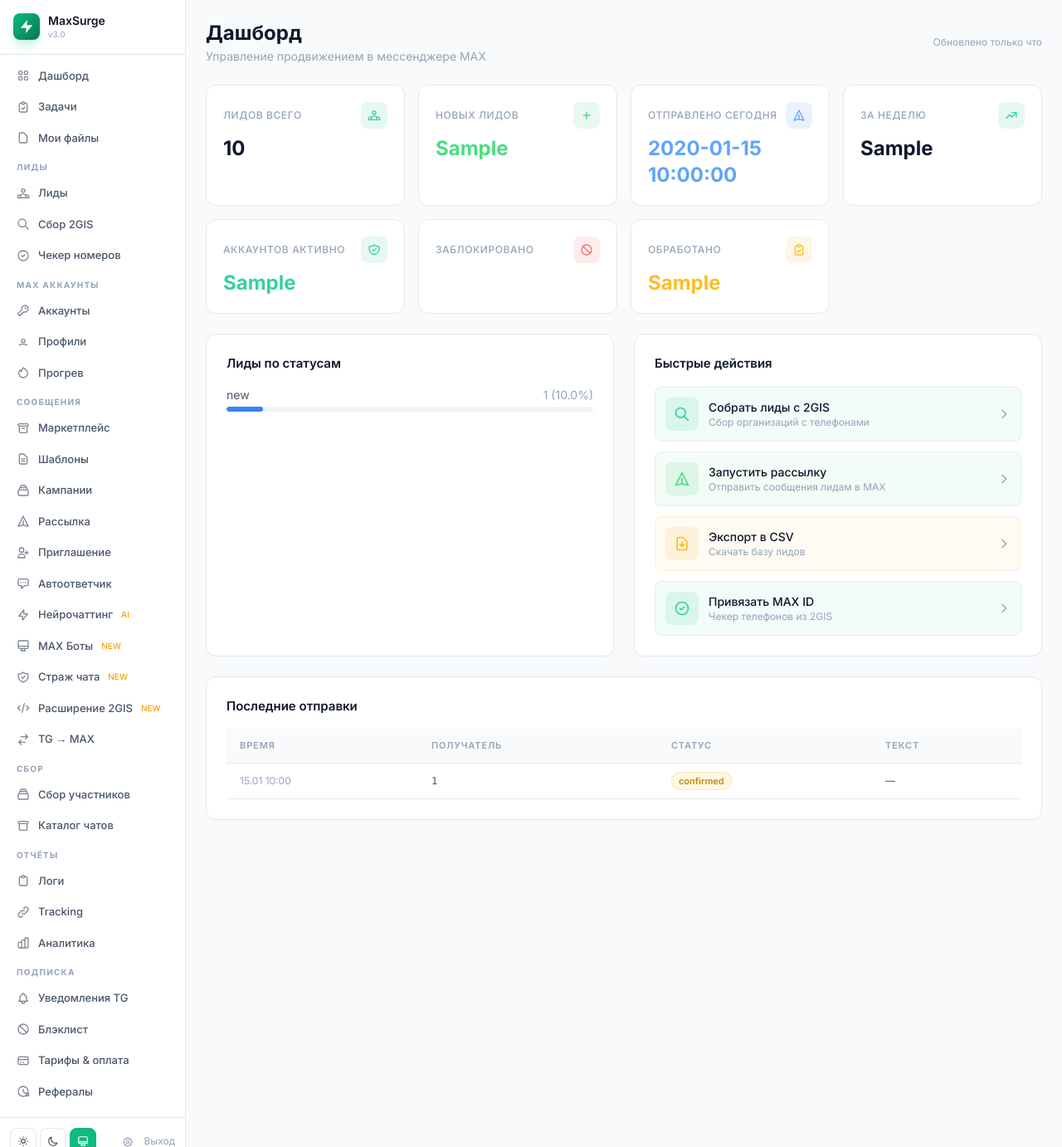
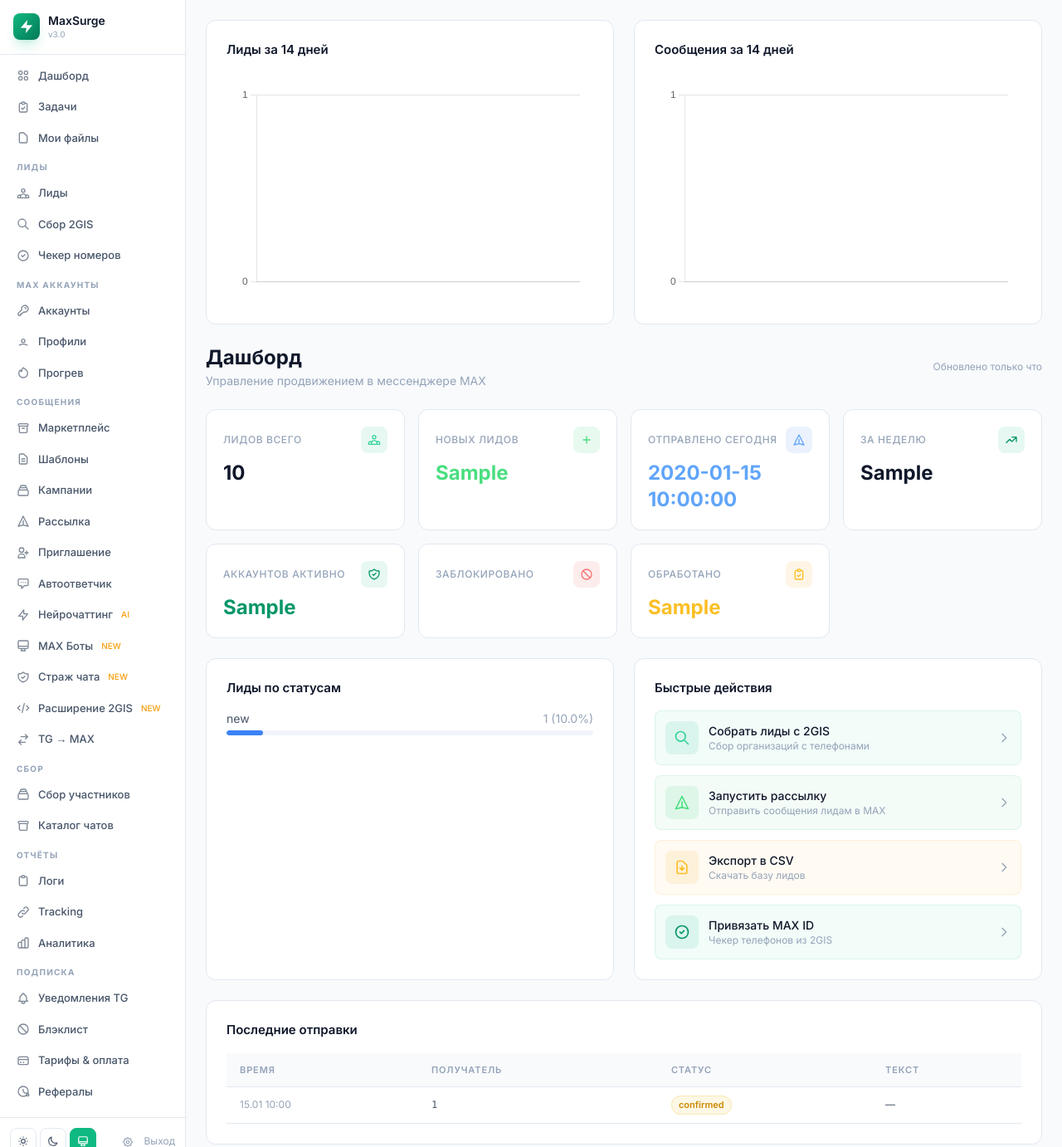
Before and after one commit to xyleo23/maxsurge, a FastAPI app: template web/templates/dashboard.html in a window 1280 px wide. Shown: the top 1382 px of the page at 83% size. Run offline with FastAPI, Linux system fonts and the light colour scheme; the template is opened without the code that fills it: most values are stand-ins (such as "Sample title", 1, 10 or a date in 2020); parts of the project's set-up code (start-up, migrations or seed data) failed here and were passed over; some libraries are stand-ins or nearby versions.

Commit message:
fix(templates): close title block on dashboard and leads pages
Bug: {% block title %} — Дашборд (no closing tag) caused entire page
HTML (charts, scripts, etc) to leak into browser tab title. Browser
showed titles like "MaxSurge — Дашборд <!-- Charts --> <div class..."
which looks unprofessional and breaks SEO.

Fix: close title block immediately after the text, move everything
else to content block where it belongs.

Affected pages:
- /app/ (dashboard.html) — charts, onboarding, onboarding JS moved into content
- /app/leads/ (leads.html) — lead card popup moved into content

Verified: all panel pages now have clean <title> tags.

```diff
--- a/web/templates/dashboard.html
+++ b/web/templates/dashboard.html
@@ -1,5 +1,6 @@
 {% extends "base.html" %}
-{% block title %} — Дашборд
+{% block title %} — Дашборд{% endblock %}
+{% block content %}
 <!-- Charts -->
 <div class="grid grid-cols-1 lg:grid-cols-2 gap-6 mb-6">
   <div class="card">
@@ -28,8 +29,6 @@
 })();
 </script>
 
-{% endblock %}
-{% block content %}
 <div class="flex items-center justify-between mb-6">
   <div>
     <h1 class="text-2xl font-bold text-[color:var(--text-primary)]">Дашборд</h1>
@@ -43,13 +42,13 @@
   <div class="flex items-start justify-between mb-4">
     <div>
       <div class="flex items-center gap-2 mb-1">
-        <svg class="w-5 h-5 text-emerald-400" fill="none" stroke="currentColor" viewBox="0 0 24 24"><path stroke-linecap="round" stroke-linejoin="round" stroke-width="2" d="M9 12l2 2 4-4m5.618-4.016A11.955 11.955 0 0112 2.944a11.955 11.955 0 01-8.618 3.04A12.02 12.02 0 003 9c0 5.591 3.824 10.29 9 11.622 5.176-1.332 9-6.03 9-11.622 0-1.042-.133-2.052-.382-3.016z"/></svg>
+        <svg class="w-5 h-5 text-emerald-600" fill="none" stroke="currentColor" viewBox="0 0 24 24"><path stroke-linecap="round" stroke-linejoin="round" stroke-width="2" d="M9 12l2 2 4-4m5.618-4.016A11.955 11.955 0 0112 2.944a11.955 11.955 0 01-8.618 3.04A12.02 12.02 0 003 9c0 5.591 3.824 10.29 9 11.622 5.176-1.332 9-6.03 9-11.622 0-1.042-.133-2.052-.382-3.016z"/></svg>
         <h3 class="font-semibold" style="color:var(--text-primary)">Добро пожаловать в MaxSurge!</h3>
       </div>
       <p class="text-sm" style="color:var(--text-muted)">Выполните шаги чтобы запустить первую сообщения</p>
     </div>
     <div class="text-right">
-      <div class="text-2xl font-bold text-emerald-400">{{ onboarding_done }}/{{ onboarding_total }}</div>
+      <div class="text-2xl font-bold text-emerald-600">{{ onboarding_done }}/{{ onboarding_total }}</div>
       <div class="text-xs" style="color:var(--text-muted)">выполнено</div>
     </div>
   </div>
@@ -118,7 +117,7 @@
     <div class="flex items-center justify-between mb-2">
       <span class="text-[color:var(--text-muted)] text-xs font-medium uppercase tracking-wider">За неделю</span>
       <div class="w-8 h-8 rounded-lg bg-emerald-500/10 flex items-center justify-center">
-        <svg class="w-4 h-4 text-emerald-400" fill="none" stroke="currentColor" viewBox="0 0 24 24"><path stroke-linecap="round" stroke-linejoin="round" stroke-width="2" d="M13 7h8m0 0v8m0-8l-8 8-4-4-6 6"/></svg>
+        <svg class="w-4 h-4 text-emerald-600" fill="none" stroke="currentColor" viewBox="0 0 24 24"><path stroke-linecap="round" stroke-linejoin="round" stroke-width="2" d="M13 7h8m0 0v8m0-8l-8 8-4-4-6 6"/></svg>
       </div>
     </div>
     <div class="text-2xl font-bold text-[color:var(--text-primary)]">{{ sent_week }}</div>
@@ -128,10 +127,10 @@
     <div class="flex items-center justify-between mb-2">
       <span class="text-[color:var(--text-muted)] text-xs font-medium uppercase tracking-wider">Аккаунтов активно</span>
       <div class="w-8 h-8 rounded-lg bg-emerald-500/10 flex items-center justify-center">
-        <svg class="w-4 h-4 text-emerald-400" fill="none" stroke="currentColor" viewBox="0 0 24 24"><path stroke-linecap="round" stroke-linejoin="round" stroke-width="2" d="M9 12l2 2 4-4m5.618-4.016A11.955 11.955 0 0112 2.944a11.955 11.955 0 01-8.618 3.04A12.02 12.02 0 003 9c0 5.591 3.824 10.29 9 11.622 5.176-1.332 9-6.03 9-11.622 0-1.042-.133-2.052-.382-3.016z"/></svg>
+        <svg class="w-4 h-4 text-emerald-600" fill="none" stroke="currentColor" viewBox="0 0 24 24"><path stroke-linecap="round" stroke-linejoin="round" stroke-width="2" d="M9 12l2 2 4-4m5.618-4.016A11.955 11.955 0 0112 2.944a11.955 11.955 0 01-8.618 3.04A12.02 12.02 0 003 9c0 5.591 3.824 10.29 9 11.622 5.176-1.332 9-6.03 9-11.622 0-1.042-.133-2.052-.382-3.016z"/></svg>
       </div>
     </div>
-    <div class="text-2xl font-bold text-emerald-400">{{ accounts_active }}</div>
+    <div class="text-2xl font-bold text-emerald-600">{{ accounts_active }}</div>
   </div>
 
   <div class="stat-card">
@@ -223,7 +222,7 @@
 
       <a href="/checker/" class="flex items-center gap-3 p-3 rounded-lg bg-emerald-500/5 border border-emerald-500/10 hover:border-emerald-500/30 transition-all group">
         <div class="w-10 h-10 rounded-lg bg-emerald-500/10 flex items-center justify-center group-hover:bg-emerald-500/20 transition-colors">
-          <svg class="w-5 h-5 text-emerald-400" fill="none" stroke="currentColor" viewBox="0 0 24 24"><path stroke-linecap="round" stroke-linejoin="round" stroke-width="2" d="M9 12l2 2 4-4m6 2a9 9 0 11-18 0 9 9 0 0118 0z"/></svg>
+          <svg class="w-5 h-5 text-emerald-600" fill="none" stroke="currentColor" viewBox="0 0 24 24"><path stroke-linecap="round" stroke-linejoin="round" stroke-width="2" d="M9 12l2 2 4-4m6 2a9 9 0 11-18 0 9 9 0 0118 0z"/></svg>
         </div>
         <div>
           <div class="text-sm font-medium text-[color:var(--text-primary)]">Привязать MAX ID</div>
```
Also changed, not shown: web/templates/leads.html (+5 -5 lines).
